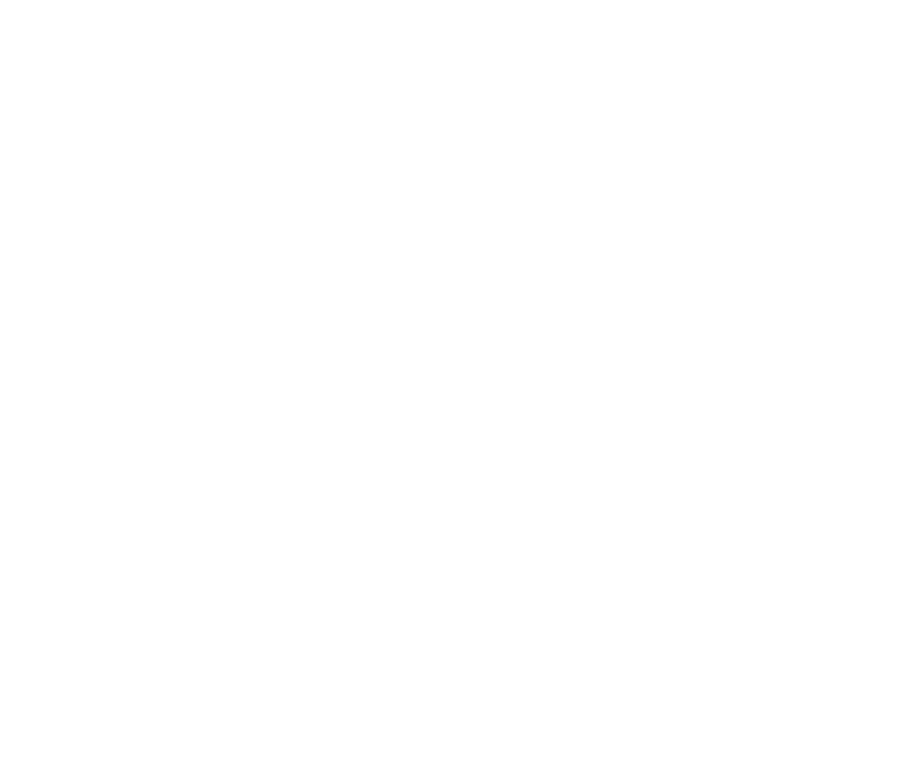
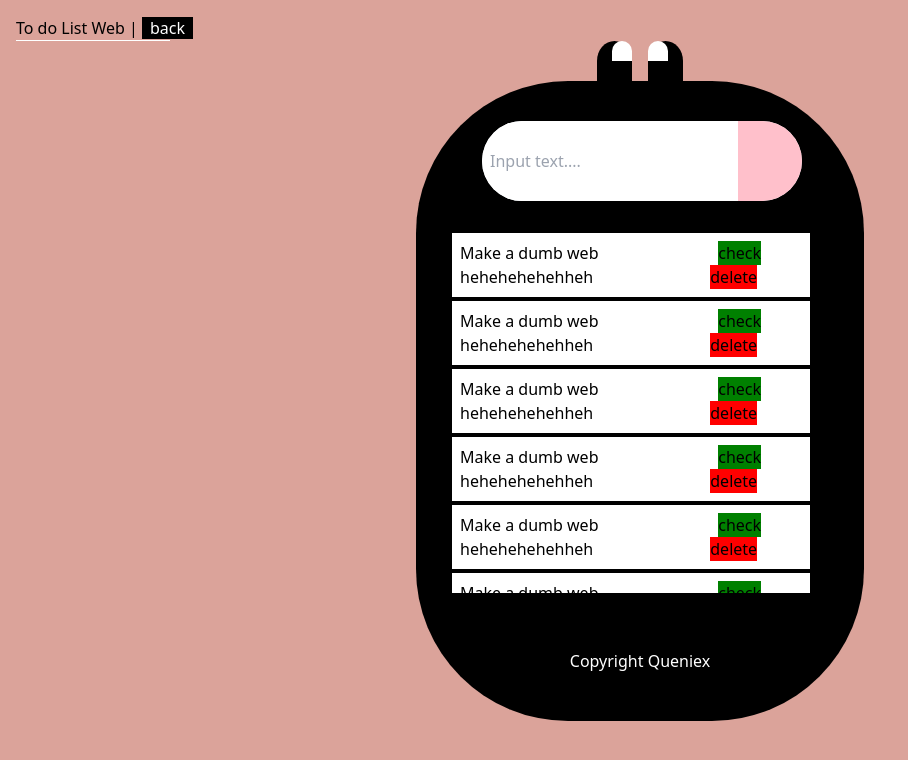
Before and after one commit to Queniex/Local-Storage, a plain HTML site: page dist/project/project3.html in a window 1280 px wide. Shown: the whole page, without its empty margins (0-908 px from the left). Drawn offline with nearby package versions, Linux system fonts and the light colour scheme.

Commit message:
add stylin

```diff
--- a/dist/project/project3.html
+++ b/dist/project/project3.html
@@ -5,6 +5,7 @@
     <meta http-equiv="X-UA-Compatible" content="IE=edge">
     <meta name="viewport" content="width=device-width, initial-scale=1.0">
     <script src="https://cdn.tailwindcss.com"></script>
+    <script src="https://code.jquery.com/jquery-3.6.1.min.js"></script>
     <title>Todo List</title>
     <script>
       tailwind.config = {
@@ -34,7 +35,81 @@
       }
     </style>
 </head>
-<body>
+<body class="bg-[#DBA39A]">
+    <div class="container mt-4">
+        <div class="judul">To do List Web | <span class="bg-black text-white pl-2 pr-2 hover:bg-[white] hover:text-black"><a href="">back</a></span></div>
+        <div class="w-[12vw] bg-white h-[1px]"></div>
+        <div class="grid place-items-center">
+            <div class="h-[5vh] w-[10vw] text-white flex justify-center">
+                <div class="w-[35px] mr-2 bg-black rounded-t-[100%] flex justify-end">
+                    <div class="h-[50%] w-[20px] bg-white rounded-t-[100%]"></div>
+                </div>
+                <div class="w-[35px] ml-2 bg-black rounded-t-[100%] flex justify-start">
+                    <div class="h-[50%] w-[20px] bg-white rounded-t-[100%]"></div>
+                </div>
+            </div>
+            <div class="h-[80vh] bg-black w-[35vw] rounded-[152px] grid place-items-center relative">
 
+                <!-- Form Input -->
+                <div class="w-[25vw] h-[10vh] absolute top-10 left-[66px] bg-slate-100 rounded-[56px] flex">
+                    <div class="rounded-l-[56px] w-[20vw]">
+                        <input type="text" class="p-2 rounded-l-[56px] w-[20vw] h-[10vh]" placeholder="Input text....">
+                    </div>
+                    <button class="rounded-r-[56px] w-[5vw] bg-[pink] hover:bg-[#DBA39A] hover:ring-[pink] hover:ring-2"></button>
+                </div>
+
+                <!-- Isi Form -->
+                <div class="w-[30vw] h-[45vh] grid place-items-start overflow-y-scroll mt-6">
+                    <div class="w-[28vw] h-[8vh] ml-1 mb-1 bg-white flex">
+                        <div class="ml-2 w-[20vw] mt-2">Make a dumb web hehehehehehheh</div>
+                        <div class="w-[8vw] mt-2">
+                            <button class="ml-2 bg-[green]">check</button>
+                            <button class="bg-[red]">delete</button>
+                        </div>
+                    </div>
+                    <div class="w-[28vw] h-[8vh] ml-1 mb-1 bg-white flex">
+                        <div class="ml-2 w-[20vw] mt-2">Make a dumb web hehehehehehheh</div>
+                        <div class="w-[8vw] mt-2">
+                            <button class="ml-2 bg-[green]">check</button>
+                            <button class="bg-[red]">delete</button>
+                        </div>
+                    </div>
+                    <div class="w-[28vw] h-[8vh] ml-1 mb-1 bg-white flex">
+                        <div class="ml-2 w-[20vw] mt-2">Make a dumb web hehehehehehheh</div>
+                        <div class="w-[8vw] mt-2">
+                            <button class="ml-2 bg-[green]">check</button>
+                            <button class="bg-[red]">delete</button>
+                        </div>
+                    </div>
+                    <div class="w-[28vw] h-[8vh] ml-1 mb-1 bg-white flex">
+                        <div class="ml-2 w-[20vw] mt-2">Make a dumb web hehehehehehheh</div>
+                        <div class="w-[8vw] mt-2">
+                            <button class="ml-2 bg-[green]">check</button>
+                            <button class="bg-[red]">delete</button>
+                        </div>
+                    </div>
+                    <div class="w-[28vw] h-[8vh] ml-1 mb-1 bg-white flex">
+                        <div class="ml-2 w-[20vw] mt-2">Make a dumb web hehehehehehheh</div>
+                        <div class="w-[8vw] mt-2">
+                            <button class="ml-2 bg-[green]">check</button>
+                            <button class="bg-[red]">delete</button>
+                        </div>
+                    </div>
+                    <div class="w-[28vw] h-[8vh] ml-1 mb-1 bg-white flex">
+                        <div class="ml-2 w-[20vw] mt-2">Make a dumb web hehehehehehheh</div>
+                        <div class="w-[8vw] mt-2">
+                            <button class="ml-2 bg-[green]">check</button>
+                            <button class="bg-[red]">delete</button>
+                        </div>
+                    </div>
+                </div>
+
+                <!-- Copyright -->
+                <div class="w-[20vw] text-white h-[5vh] absolute bottom-10 grid place-items-center">
+                    <a href="" class="pl-2 pr-2 hover:text-[pink]">Copyright Queniex</a>
+                </div>
+            </div>
+        </div>
+    </div>
 </body>
 </html>
```
